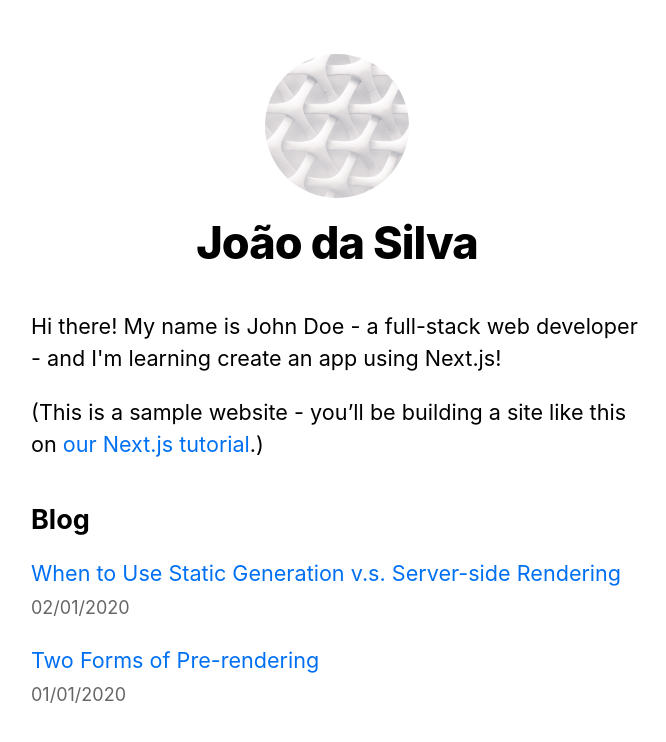
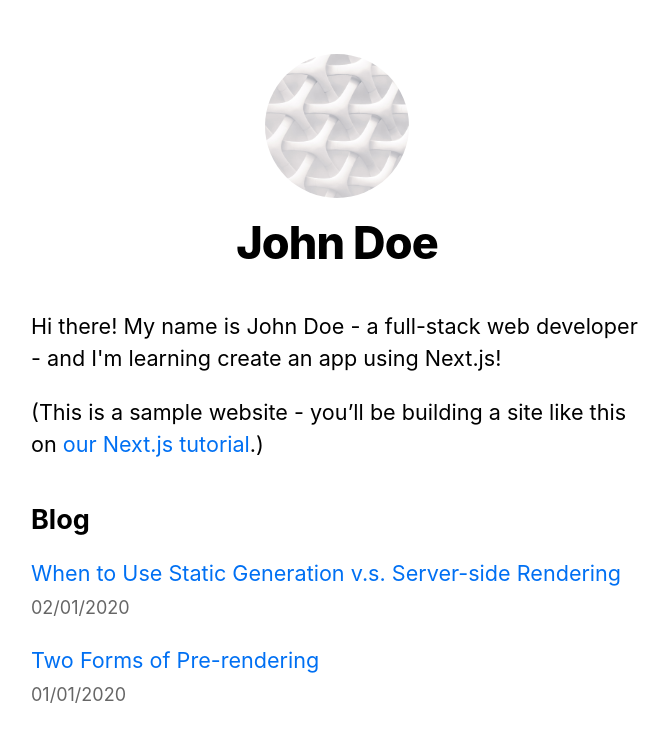
Before and after one commit to andrerousselet/learning-nextjs, a Next.js app: page / in a window 1280 px wide. Shown: the top 742 px of the page, without its empty margins (303-969 px from the left). Built offline with nearby package versions, Linux system fonts and the light colour scheme.

Commit message:
refactor: change name

```diff
--- a/components/layout.js
+++ b/components/layout.js
@@ -4,7 +4,7 @@ import styles from './layout.module.css';
 import utilStyles from '../styles/utils.module.css';
 import Link from 'next/link';
 
-const name = 'João da Silva';
+const name = 'John Doe';
 export const siteTitle = 'Next.js Sample Website';
 
 export default function Layout({ children, home }) {
```
